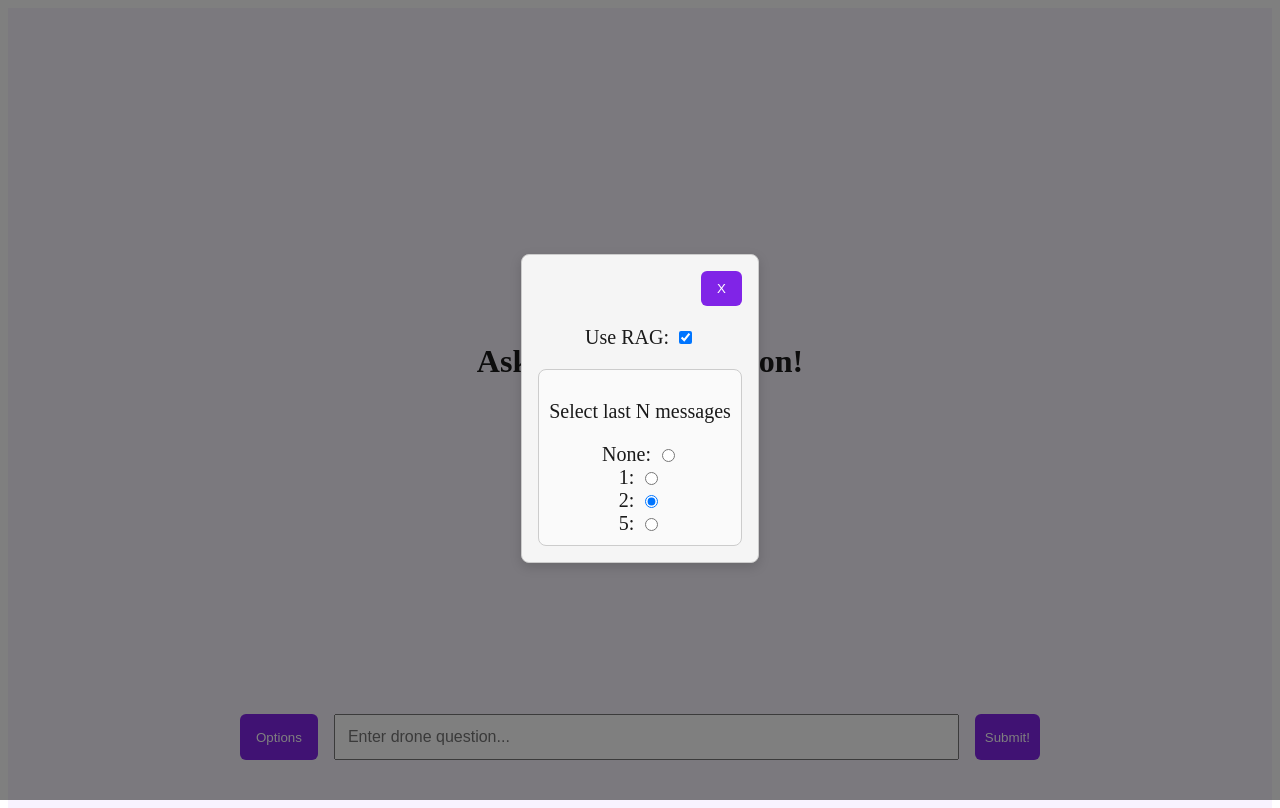
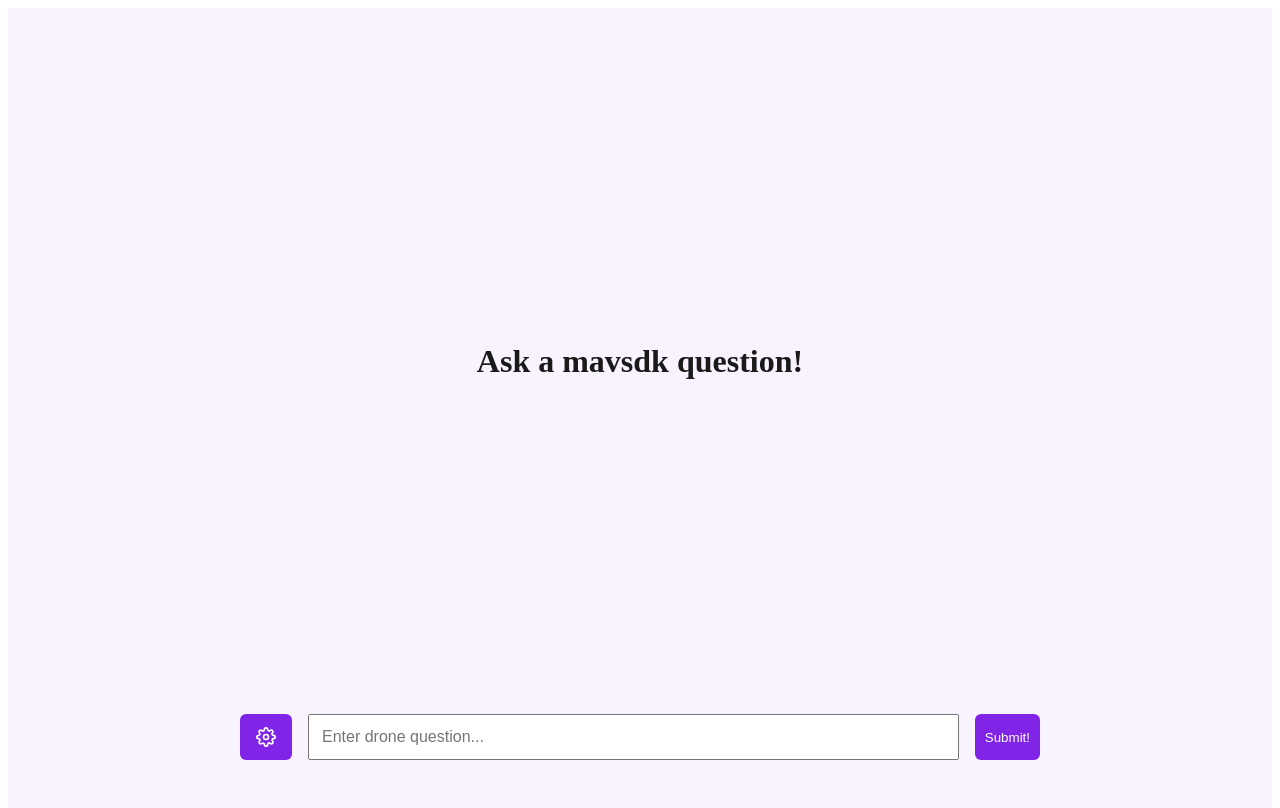
Before and after one commit to NeuralG/rag-mavsdk-web, a React app in the folder frontend/: page / in a window 1280 px wide. Built offline with nearby package versions, Linux system fonts and the light colour scheme; the HTML template or start-up script is replaced by a standard one.

Commit message:
Added icons

```diff
--- a/frontend/package.json
+++ b/frontend/package.json
@@ -12,6 +12,7 @@
   "dependencies": {
     "react": "^19.1.1",
     "react-dom": "^19.1.1",
+    "react-icons": "^5.5.0",
     "react-markdown": "^10.1.0"
   },
   "devDependencies": {
--- a/frontend/src/App.jsx
+++ b/frontend/src/App.jsx
@@ -13,7 +13,7 @@
 	const [loading, setLoading] = useState(false)
 	const [isUsingRAG, setIsUsingRAG] = useState(true)
 	const [lastN, setLastN] = useState(2)
-	const [isOptionsHidden, setIsOptionsHidden] = useState(false)
+	const [isOptionsHidden, setIsOptionsHidden] = useState(true)
 
 	useEffect(() => {
 		document.title = "RAG Frontend Demo"
--- a/frontend/src/MyForm.jsx
+++ b/frontend/src/MyForm.jsx
@@ -1,10 +1,11 @@
+import { FiSettings } from "react-icons/fi"
+
 function MyForm({ query, setQuery, setIsOptionsHidden, handleSubmit }) {
 	return (
 		<div className="form-container">
-			<button onClick={() => setIsOptionsHidden(false)}>Options</button>
-			{/* TODO: Replace this with an icon.
-				TODO: Make it functional
-			*/}
+			<button onClick={() => setIsOptionsHidden(false)}>
+				<FiSettings style={{ fontSize: "20px" }} />
+			</button>
 			<form onSubmit={handleSubmit}>
 				<input
 					type="text"
--- a/frontend/src/Options.jsx
+++ b/frontend/src/Options.jsx
@@ -1,5 +1,7 @@
 import SwitchHistoryAmount from "./SwitchHistoryAmount"
 import SwitchMode from "./SwitchMode"
+
+import { FaTimes } from "react-icons/fa"
 
 function Options({
 	isHidden,
@@ -15,16 +17,19 @@
 		<>
 			<div className="overlay" onClick={() => setIsHidden(true)}></div>
 			<div className="options-container">
-				<button
-					className="close-options"
-					onClick={() => setIsHidden(true)}
-				>
-					X
-				</button>
-				<SwitchMode
-					isUsingRAG={isUsingRAG}
-					setIsUsingRAG={setIsUsingRAG}
-				/>
+				<div className="upper-container">
+					<SwitchMode
+						isUsingRAG={isUsingRAG}
+						setIsUsingRAG={setIsUsingRAG}
+					/>
+					<button
+						className="close-options"
+						onClick={() => setIsHidden(true)}
+					>
+						<FaTimes size={20} />
+					</button>
+				</div>
+
 				<SwitchHistoryAmount lastN={lastN} setLastN={setLastN} />
 			</div>
 		</>
--- a/frontend/src/SwitchHistoryAmount.jsx
+++ b/frontend/src/SwitchHistoryAmount.jsx
@@ -7,7 +7,7 @@
 	]
 	return (
 		<div className="history-container">
-			<p>Select last N messages</p>
+			<p>Message history limit</p>
 			{options.map(({ label, value }) => (
 				<label key={value}>
 					{label}:
--- a/frontend/src/styles.css
+++ b/frontend/src/styles.css
@@ -87,7 +87,7 @@
 }
 
 .history-container {
-	padding: 10px;
+	padding: 0 10px 10px 10px;
 	border: 1px solid #ccc;
 	border-radius: 8px;
 	background: #fafafa;
@@ -98,10 +98,26 @@
 	justify-content: center;
 }
 
+.upper-container {
+	width: 100%;
+	display: flex;
+	justify-content: space-between;
+	align-items: center;
+}
+
 .close-options {
-	align-self: flex-end;
+	background-color: rgba(237, 14, 14, 0.875);
 }
-.mode-container {
+.close-options:hover {
+	background-color: rgba(216, 16, 16, 0.769);
+}
+
+input[type="radio"],
+input[type="checkbox"] {
+	width: 20px;
+	height: 20px;
+	accent-color: var(--color-primary);
+	cursor: pointer;
 }
 
 label {
@@ -135,10 +151,15 @@
 	border: none;
 	padding: 10px 16px;
 	border-radius: 6px;
+
+	display: flex;
+	justify-content: center;
+	align-items: center;
 }
 
 button:hover {
 	background-color: var(--color-secondary);
+	cursor: pointer;
 }
 
 h1,
```
Also changed, not shown: 1 other file (tests, documents, lock files or other folders).
